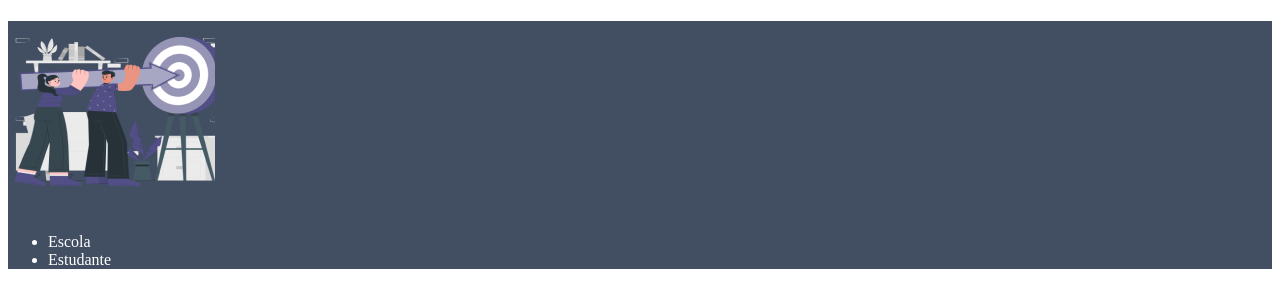
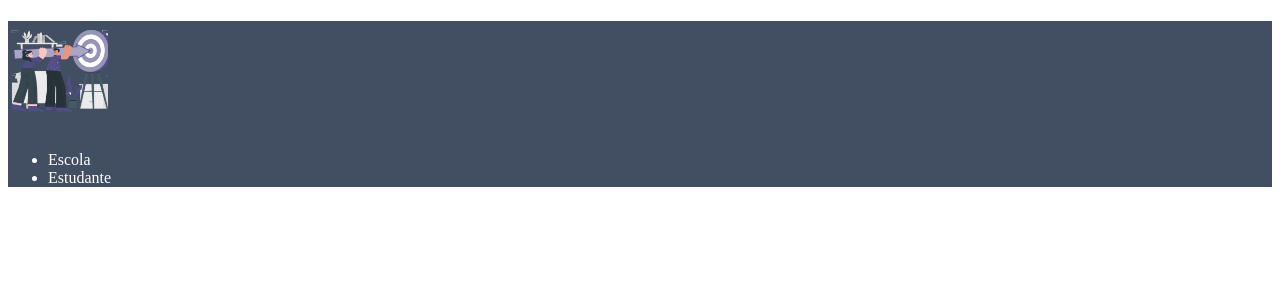
Before and after one commit to profreinaldosilva/GE-turmaG, a plain HTML site: page index.html in a window 1280 px wide. Drawn offline with Linux system fonts and the light colour scheme.

Commit message:
estilizando a imagem

```diff
--- a/index.html
+++ b/index.html
@@ -9,7 +9,7 @@
 </head>
 <body>
     <header>
-        <h1><img src="imagem/imagem.png" alt="Logotipo"></h1>
+        <h1><img class="cabecalho-imagem"src="imagem/imagem.png" alt="Logotipo"></h1>
         <ul>
             <li>Escola</li>
             <li>Estudante</li>
--- a/style.css
+++ b/style.css
@@ -2,3 +2,8 @@ header {
     background-color: #424E61;
     color: white;
 }
+
+.cabecalho-imagem{
+    width: 100px;
+    height: 100px;;
+}
```
